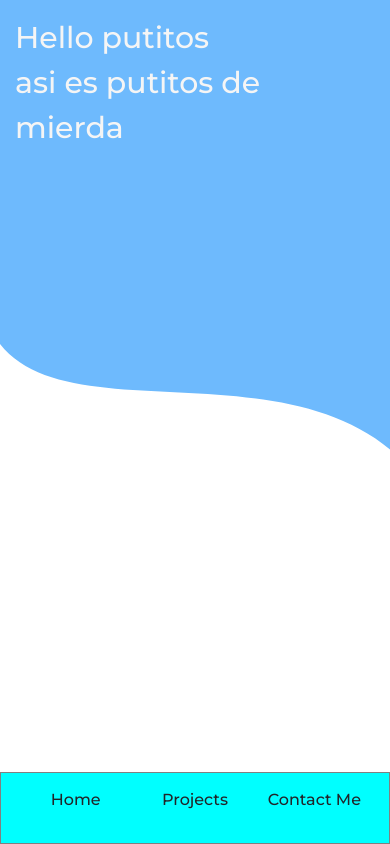
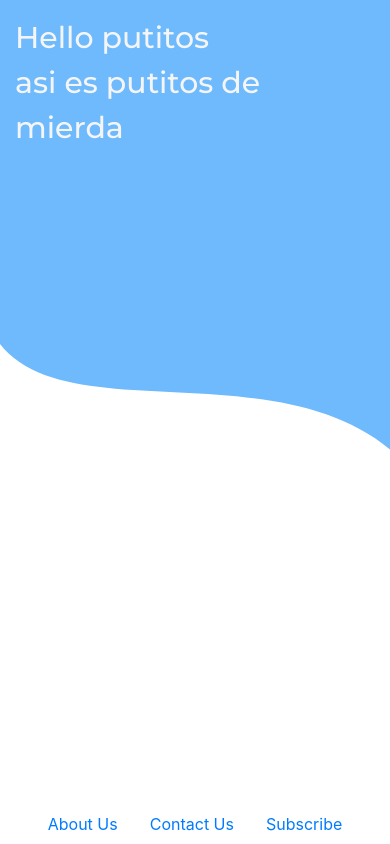
Before and after one commit to DatBoiLuiskrrt/port, a plain HTML site: page index.html in a window 390 px wide. Drawn offline with nearby package versions, Linux system fonts and the light colour scheme.

Commit message:
Added a functional and responsive footer to my index file using bootstap

```diff
--- a/index.css
+++ b/index.css
@@ -6,7 +6,7 @@
     box-sizing: border-box;
 
 }
-.container {
+/* .container {
     display: grid;
     grid-template-columns: 1fr 1fr 1fr;
     border: 1px solid gray;
@@ -17,7 +17,7 @@
     width: 100%;
     background-color: aqua;
     font-family: 'Montserrat', sans-serif;
-}
+} */
 
 .title {
     font-family: 'Montserrat', sans-serif;
--- a/index.html
+++ b/index.html
@@ -21,11 +21,23 @@
         </ul>
 
     </div>
+    <div class="container">
+        <!-- Row containing nav component -->
+        <div class="row">
+          <div class="col">
+            <!-- Manipulate the elements below: -->
+            <nav class="nav justify-content-center
+            fixed-bottom">
+
+                      <a href="#" class="nav-link">About Us</a>
+              <a href="#" class="nav-link">Contact Us</a>
+              <a href="#" class="nav-link">Subscribe</a>
+            </nav>
+          </div>
+        </div>
+        <!-- End of row containing nav component -->
+      </div>
 
 </body>
-<footer class="container">
-   <p>Home</p>
-   <p>Projects</p>
-   <p>Contact Me</p>
-</footer>
+
 </html>
```
